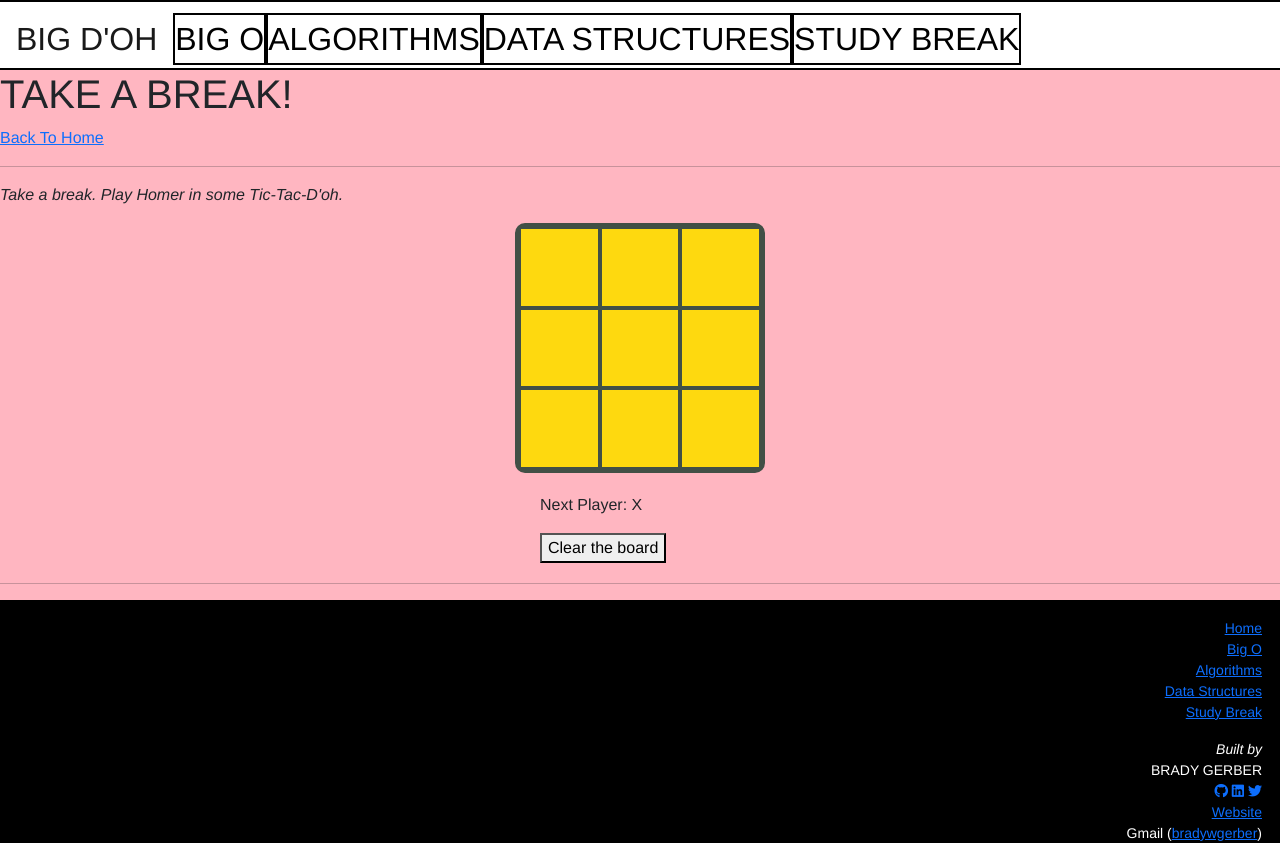
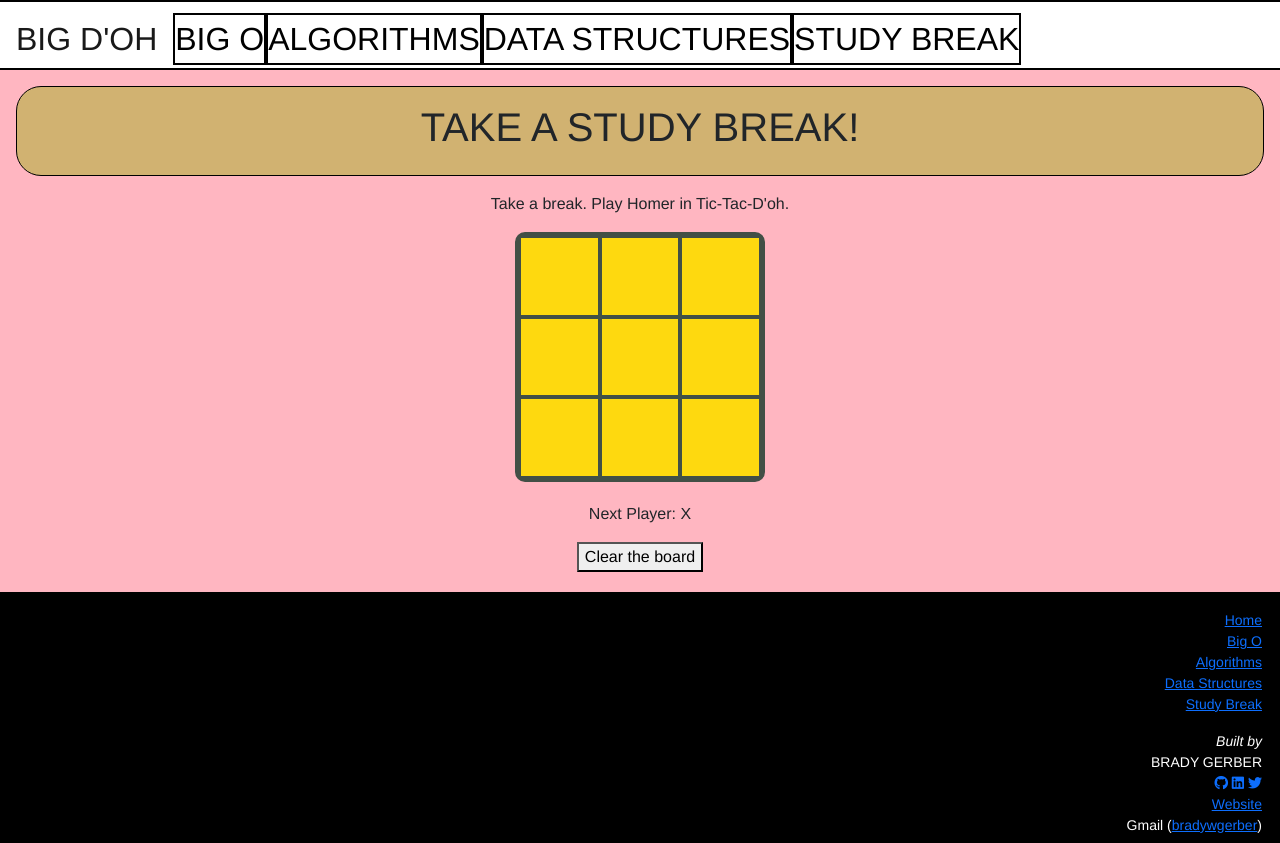
Before and after one commit to bg-write/big-doh, a React (Create React App) app: page /ttt in a window 1280 px wide. Shown: the top 843 px of the page. Built offline with nearby package versions, Linux system fonts and the light colour scheme.

Commit message:
CSS Create first draft of TTT IDs

```diff
--- a/src/App.css
+++ b/src/App.css
@@ -295,6 +295,21 @@ footer {
 }
 
 /*------------------ TTT / STUDY BREAK ----------------------*/
+#ttt-container {
+	/* For styling the main TTT page: The "TAKE A STUDY BREAK!" Headline and blurb, and where the link to the Game component is */
+}
+
+#ttt-headline {
+	/* For styling specifically "TAKE A STUDY BREAK" */
+}
+
+#ttt-blurb {
+	/* For styling specifically "Take a break ..." */
+}
+
+#ttt-game {
+	/* For styling specifically the actual game */
+}
 
 /*-------------------- MEDIA QUERIES ----------------------*/
 /*----MOBILE----*/
--- a/src/components/TTT/TTT.jsx
+++ b/src/components/TTT/TTT.jsx
@@ -1,28 +1,21 @@
 import React from 'react';
 import Game from './Game';
-import { Link } from 'react-router-dom';
 
 function TTT() {
 	return (
 		<>
 			<main>
-				<h1>TAKE A BREAK!</h1>
-				<div>
-					<Link to="/">Back To Home</Link>
+				<div id="ttt-container">
+					<div id="ttt-headline" className="center-text border-text">
+						<h1>TAKE A STUDY BREAK!</h1>
+					</div>
+					<div id="ttt-blurb" className="center-text">
+						<p>Take a break. Play Homer in Tic-Tac-D'oh.</p>
+					</div>
+					<div id="ttt-game" className="center-text">
+						<Game />
+					</div>
 				</div>
-				<hr />
-				{/* <img
-					id="donut"
-					class="loader"
-					alt="donut"
-					src="https://i.imgur.com/7NqMseE.jpg"
-					width="100px"
-				/> */}
-				<p>
-					<i>Take a break. Play Homer in some Tic-Tac-D'oh.</i>
-				</p>
-				<Game />
-				<hr />
 			</main>
 		</>
 	);
```
